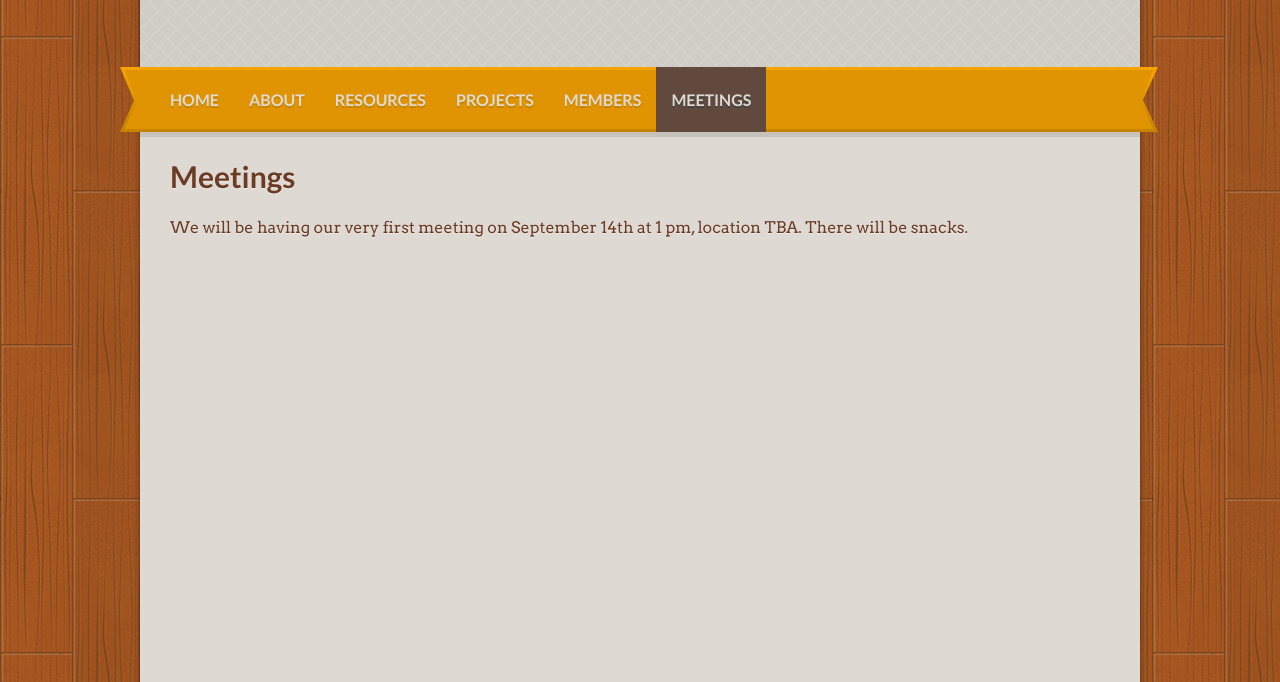
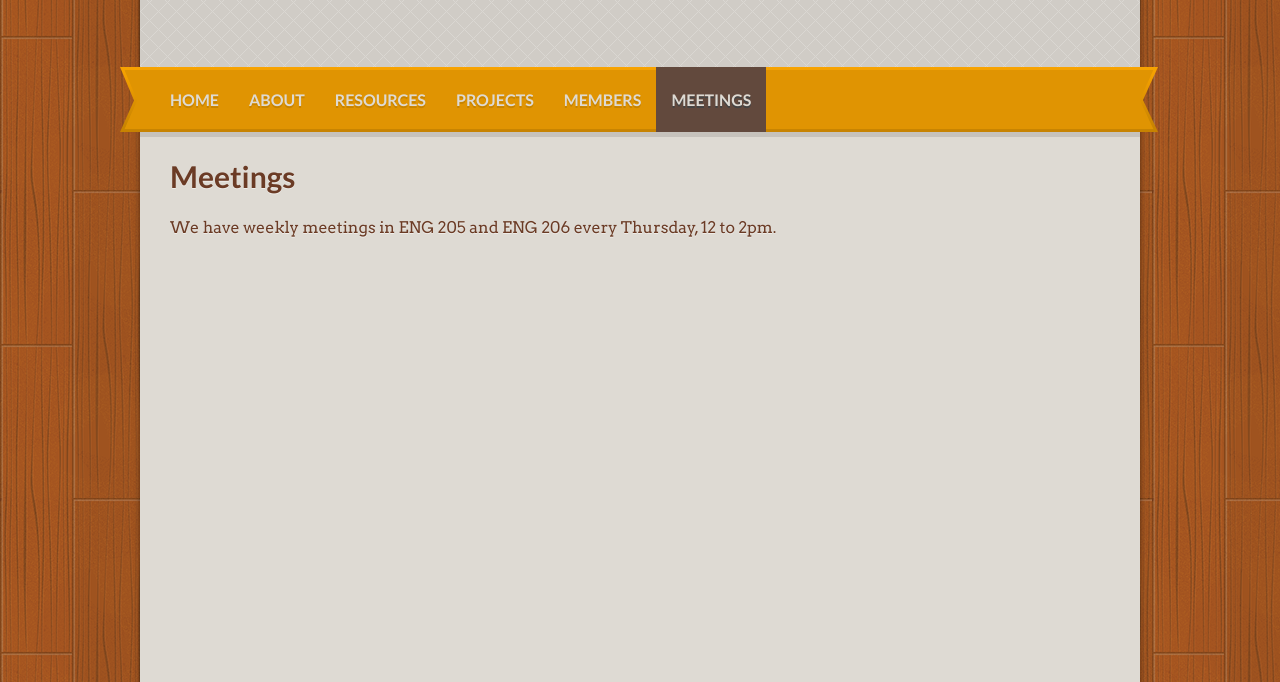
Before and after one commit to LUGRyerson/LUGRyerson.github.io, a plain HTML site: page meetings.html in a window 1280 px wide. Shown: the part 118-800 px from the top of the page. Drawn offline with nearby package versions, Linux system fonts and the light colour scheme.

Commit message:
Meeting time and place updated

```diff
--- a/meetings.html
+++ b/meetings.html
@@ -71,7 +71,8 @@
 		        	<div class="entry-content cf">
 
 		        		<h2  class="heading">Meetings</h2>
-		        		<p>We will be having our very first meeting on September 14th at 1 pm, location TBA. There will be snacks.</p>
+		        		<p>We have weekly meetings in ENG 205 and ENG 206 every Thursday, 12 to 2pm.
+					</p>
 
 					</div>
 					<!-- ENDS entry-content -->
```
